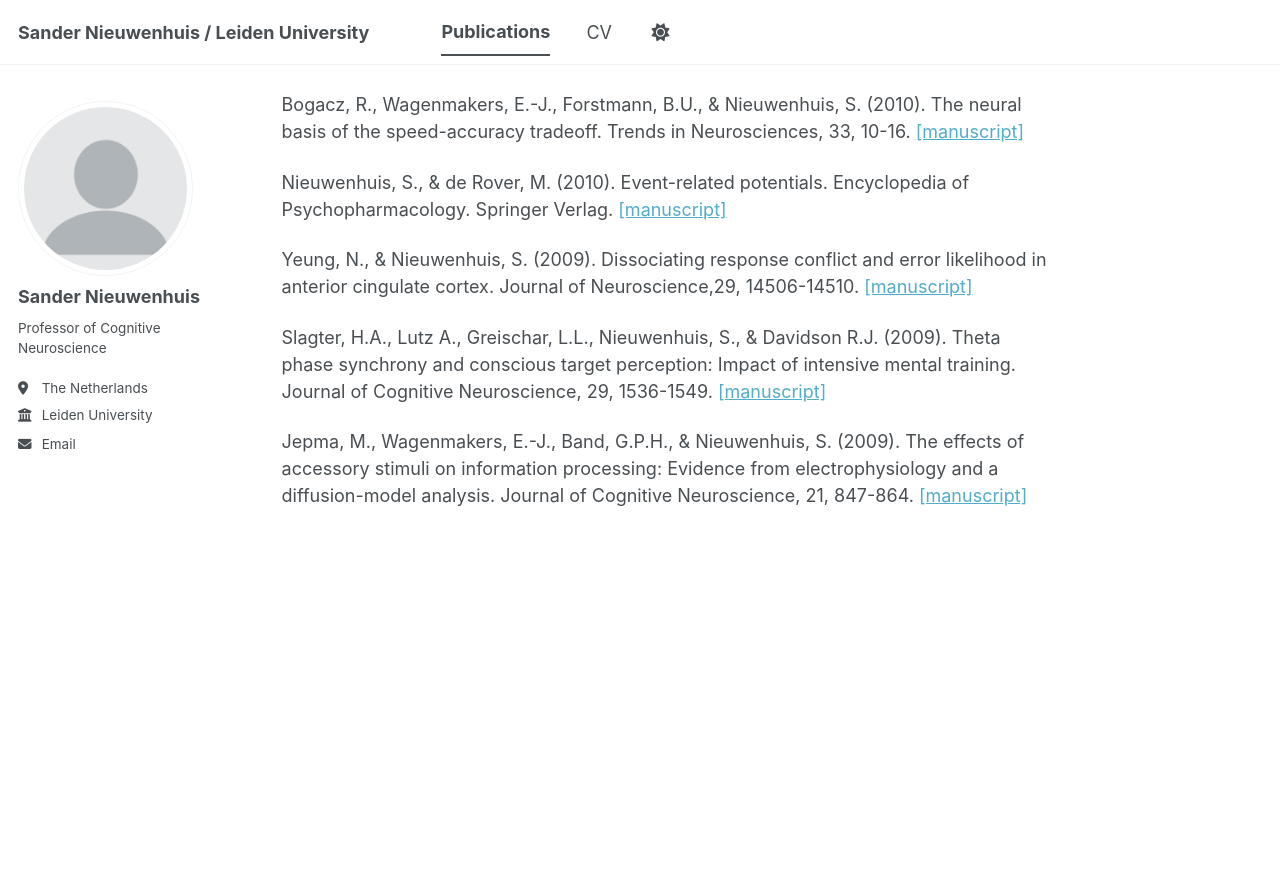
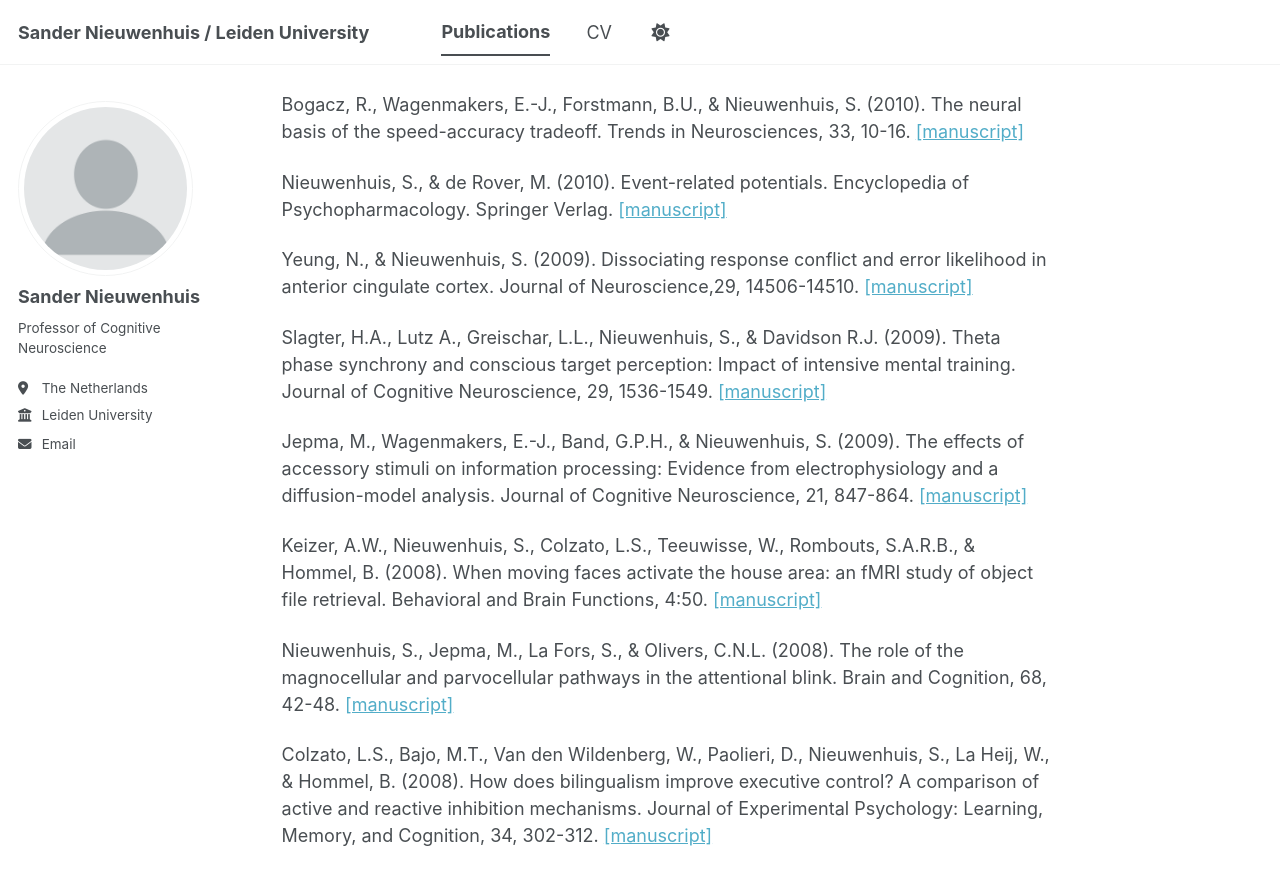
Before and after one commit to sander-nieuwenhuis/research, a Jekyll site: the page built from _pages/publications.md, in a window 1280 px wide and 900 px high, scrolled down 8891 px. Shown: the top 885 px of the window. Built offline with Jekyll 4.4.1, drawn with Linux system fonts in a browser that asks for light colours; a script bundle is joined from its source files by our own code; library files that are not in the unit come from our copies; before the commit the page ends 9450 px from its top, so only the background shows below that.

Commit message:
Update publications.md

```diff
--- a/_pages/publications.md
+++ b/_pages/publications.md
@@ -181,3 +181,9 @@ Yeung, N., & Nieuwenhuis, S. (2009). Dissociating response conflict and error li
 Slagter, H.A., Lutz A., Greischar, L.L., Nieuwenhuis, S., & Davidson R.J. (2009). Theta phase synchrony and conscious target perception: Impact of intensive mental training. Journal of Cognitive Neuroscience, 29, 1536-1549. [[manuscript]](https://sander-nieuwenhuis.github.io/research/assets/pdfs/SlagterEtAl_JOCN.pdf)
 
 Jepma, M., Wagenmakers, E.-J., Band, G.P.H., & Nieuwenhuis, S. (2009). The effects of accessory stimuli on information processing: Evidence from electrophysiology and a diffusion-model analysis. Journal of Cognitive Neuroscience, 21, 847-864. [[manuscript]](https://sander-nieuwenhuis.github.io/research/assets/pdfs/Jepma_JOCN.pdf)
+
+Keizer, A.W., Nieuwenhuis, S., Colzato, L.S., Teeuwisse, W., Rombouts, S.A.R.B., & Hommel, B. (2008). When moving faces activate the house area: an fMRI study of object file retrieval. Behavioral and Brain Functions, 4:50. [[manuscript]](https://sander-nieuwenhuis.github.io/research/assets/pdfs/Keizer2008BBF.pdf)
+
+Nieuwenhuis, S., Jepma, M., La Fors, S., & Olivers, C.N.L. (2008). The role of the magnocellular and parvocellular pathways in the attentional blink. Brain and Cognition, 68, 42-48. [[manuscript]](https://sander-nieuwenhuis.github.io/research/assets/pdfs/NieuwenhuisEtAlInPressBC.pdf)
+
+Colzato, L.S., Bajo, M.T., Van den Wildenberg, W., Paolieri, D., Nieuwenhuis, S., La Heij, W., & Hommel, B. (2008). How does bilingualism improve executive control? A comparison of active and reactive inhibition mechanisms. Journal of Experimental Psychology: Learning, Memory, and Cognition, 34, 302-312. [[manuscript]](https://sander-nieuwenhuis.github.io/research/assets/pdfs/ColzatoEtAl2008JEP-LMC.pdf)
```
